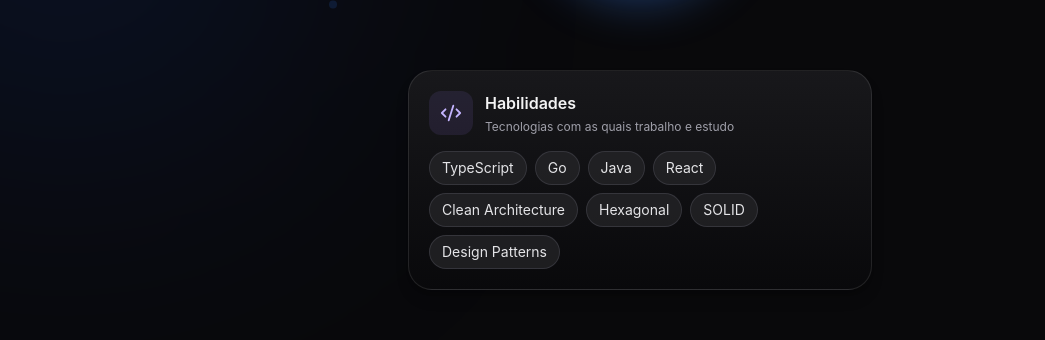
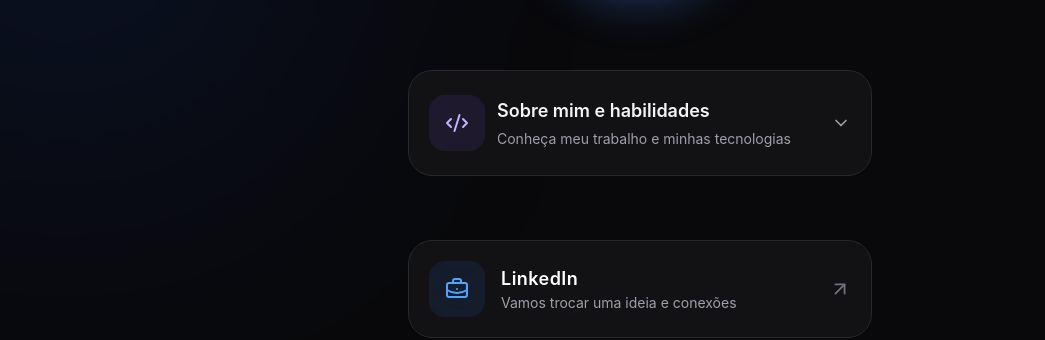
Before and after one commit to marcosfrancomarinho/meu-perfil, a React (Vite) app: page / in a window 1280 px wide. Shown: the part 274-614 px from the top of the page, without its empty margins (0-1045 px from the left). Built offline with nearby package versions, Linux system fonts and the light colour scheme.

Commit message:
ui: collapse profile details and standardize card dimensions

```diff
--- a/src/components/TechStack.tsx
+++ b/src/components/TechStack.tsx
@@ -1,4 +1,5 @@
-import { Code2 } from 'lucide-react';
+import { useState } from 'react';
+import { ChevronDown, Code2 } from 'lucide-react';
 import { motion } from 'framer-motion';
 
 interface TechStackProps {
@@ -6,38 +7,59 @@ interface TechStackProps {
   startDelay?: number;
 }
 
-export function TechStack({ techs, startDelay = 0.5 }: TechStackProps) {
+export function TechStack({ techs, startDelay = 0.2 }: TechStackProps) {
+  const [expanded, setExpanded] = useState(false);
+
   return (
     <motion.section
       initial={{ opacity: 0, y: 20 }}
       animate={{ opacity: 1, y: 0 }}
       transition={{ delay: startDelay }}
-      aria-labelledby='skills-heading'
-      className='w-full rounded-2xl border border-white/10 bg-gradient-to-b from-zinc-900 to-zinc-950 p-4 shadow-lg shadow-black/20 sm:rounded-3xl sm:p-5'
+      className='w-full overflow-hidden rounded-2xl border border-zinc-800 bg-zinc-900/70 backdrop-blur-xl sm:rounded-3xl'
     >
-      <div className='mb-4 flex items-center gap-3'>
-        <span className='flex h-11 w-11 shrink-0 items-center justify-center rounded-xl bg-violet-400/10 text-violet-300'>
-          <Code2 size={22} aria-hidden='true' />
+      <button
+        type='button'
+        aria-expanded={expanded}
+        aria-controls='about-profile-content'
+        onClick={() => setExpanded((value) => !value)}
+        className='flex min-h-26 w-full items-center gap-3 p-4 text-left transition hover:bg-white/[.04] focus-visible:outline-none focus-visible:ring-2 focus-visible:ring-inset focus-visible:ring-violet-400 sm:p-5'
+      >
+        <span className='flex h-12 w-12 shrink-0 items-center justify-center rounded-2xl bg-violet-500/10 text-violet-300 sm:h-14 sm:w-14'>
+          <Code2 size={24} aria-hidden='true' />
         </span>
-        <div>
-          <h2 id='skills-heading' className='text-sm font-semibold text-zinc-100 sm:text-base'>Habilidades</h2>
-          <p className='mt-1 text-xs text-zinc-400'>Tecnologias com as quais trabalho e estudo</p>
+        <span className='min-w-0 flex-1'>
+          <span className='block text-base font-semibold text-zinc-100 sm:text-lg'>Sobre mim e habilidades</span>
+          <span className='mt-1 block text-xs text-zinc-400 sm:text-sm'>Conheça meu trabalho e minhas tecnologias</span>
+        </span>
+        <ChevronDown size={20} aria-hidden='true' className={`shrink-0 text-zinc-400 transition-transform ${expanded ? 'rotate-180' : ''}`} />
+      </button>
+      {expanded && (
+        <div id='about-profile-content' className='space-y-4 border-t border-white/10 px-4 pb-5 pt-4 sm:px-5'>
+          <div>
+            <h2 className='text-lg font-bold'>Marcos Franco Marinho</h2>
+            <p className='mt-1 text-sm font-medium text-blue-300'>Desenvolvedor de Software</p>
+          </div>
+          <p className='text-sm leading-relaxed text-zinc-300'>
+            Sou desenvolvedor Full Stack. Crio interfaces web, APIs e aplicações,
+            trabalhando do front-end ao back-end com foco em código limpo,
+            organização e manutenção de software.
+          </p>
+          <div>
+            <h3 className='mb-2 text-sm font-semibold text-zinc-100'>Habilidades e tecnologias</h3>
+            <div className='flex flex-wrap gap-2'>
+              {techs.map((tech) => (
+                <span key={tech} className='rounded-full border border-zinc-700 bg-zinc-800/80 px-3 py-1.5 text-xs text-zinc-200'>
+                  {tech}
+                </span>
+              ))}
+            </div>
+          </div>
+          <p className='text-xs leading-relaxed text-zinc-400'>
+            Trabalho com TypeScript, Go, Java e React; aplico princípios SOLID,
+            padrões de projeto e arquiteturas Clean e Hexagonal para estruturar soluções.
+          </p>
         </div>
-      </div>
-      <div className='flex flex-wrap gap-2'>
-        {techs.map((tech, index) => (
-          <motion.span
-            key={tech}
-            initial={{ opacity: 0, scale: 0.9 }}
-            animate={{ opacity: 1, scale: 1 }}
-            transition={{ delay: startDelay + 0.1 + index * 0.04 }}
-            whileHover={{ scale: 1.05, y: -2 }}
-            className='rounded-full border border-zinc-700/70 bg-zinc-800/70 px-3 py-1.5 text-xs text-zinc-200 sm:text-sm'
-          >
-            {tech}
-          </motion.span>
-        ))}
-      </div>
+      )}
     </motion.section>
   );
 }
```
